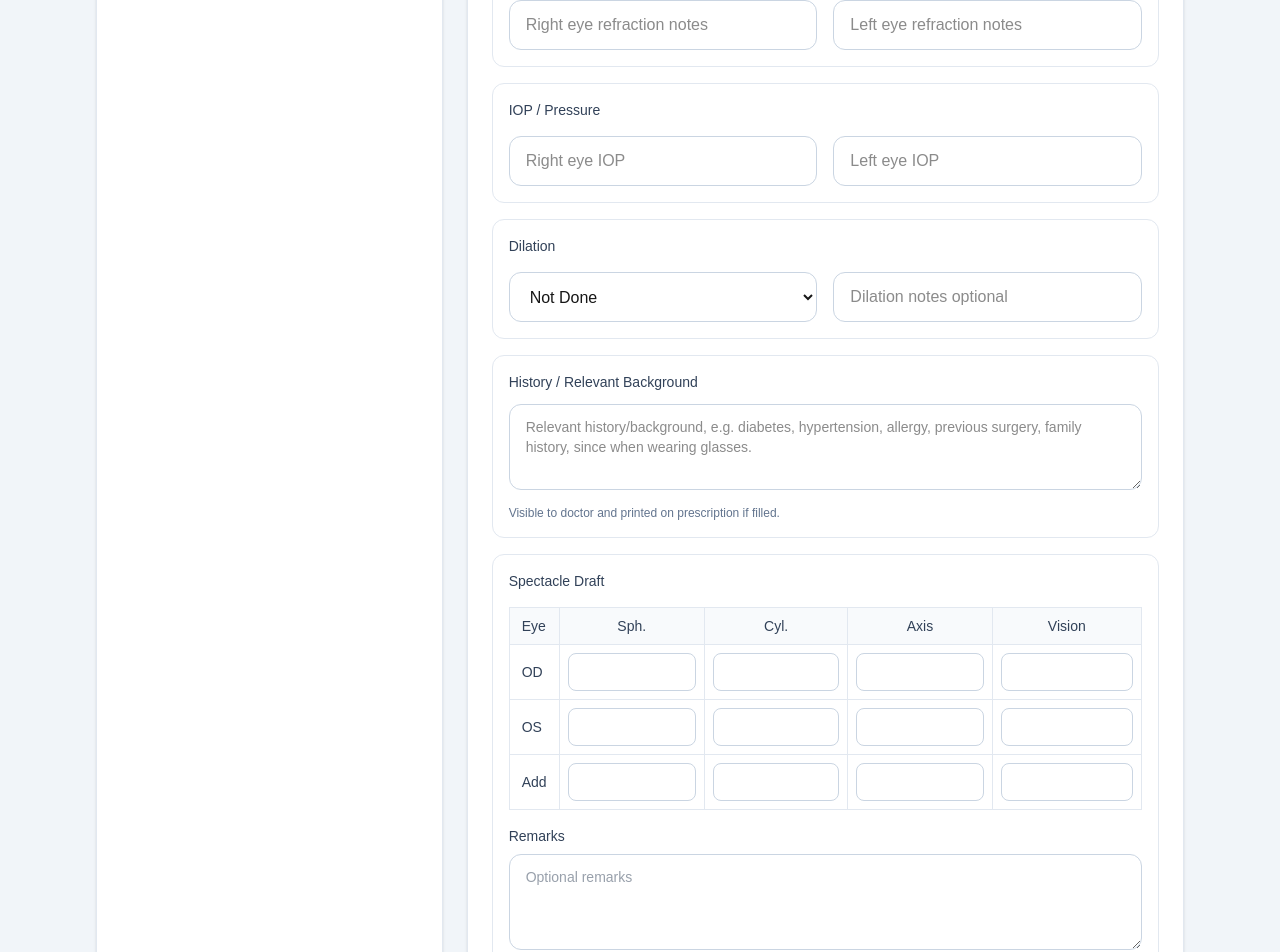
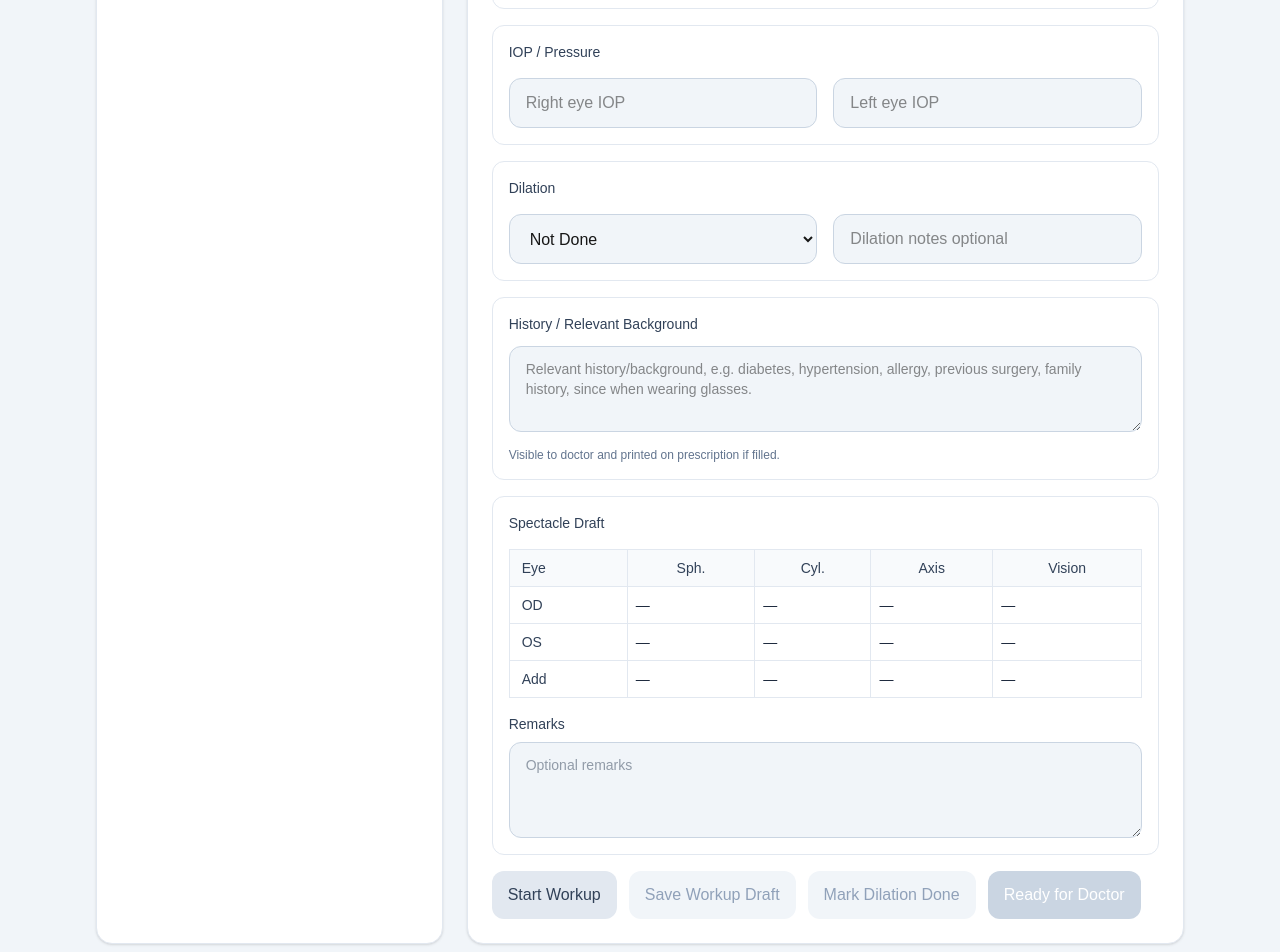
Before and after one commit to PritiGarg68/eye-clinic-app, a Next.js app: page /optometrist in a window 1280 px wide. Shown: the part 860-1812 px from the top of the page. Built offline with nearby package versions, Linux system fonts and the light colour scheme.

Commit message:
Block clinical entry without selected patient

```diff
--- a/app/doctor/page.tsx
+++ b/app/doctor/page.tsx
@@ -706,7 +706,16 @@ export default function DoctorPage() {
               onEditModeChange={setIsEditingPatientWorkup}
             />
 
-            {isEditingPatientWorkup ? (
+            {!selectedQueueItem ? (
+              <div className="rounded-xl border border-slate-200 bg-slate-50 p-4">
+                <p className="text-sm font-semibold text-slate-800">
+                  Select a patient before entering consultation details.
+                </p>
+                <p className="mt-1 text-sm text-slate-500">
+                  Findings, diagnosis, medicines, advice, follow-up, printing, and payment actions will be available after a patient is selected from the queue.
+                </p>
+              </div>
+            ) : isEditingPatientWorkup ? (
               <div className="rounded-xl border border-amber-200 bg-amber-50 p-4 text-sm font-medium text-amber-900">
                 Edit Patient / Workup mode is active. Save or Cancel the workup edit before entering consultation findings, diagnosis, medicines, advice, or printing.
               </div>
--- a/app/optometrist/page.tsx
+++ b/app/optometrist/page.tsx
@@ -109,6 +109,7 @@ export default function OptometristPage() {
   const isReadOnly =
     selectedQueueItem?.status === "Under Consultation" ||
     selectedQueueItem?.status === "Completed";
+    const isFormDisabled = !selectedQueueItem || isReadOnly;
 
   useEffect(() => {
     setWorkup(normalizeWorkup(selectedQueueItem?.optometristWorkup));
@@ -362,7 +363,7 @@ export default function OptometristPage() {
                   onChange={(event) =>
                     updateSimpleField("chiefComplaint", event.target.value)
                   }
-                  disabled={isReadOnly}
+                  disabled={isFormDisabled}
                   placeholder="Example: redness, watering, blurred vision, pain..."
                   className="min-h-24 rounded-xl border border-slate-300 px-4 py-3 font-normal outline-none focus:border-slate-500 disabled:bg-slate-100"
                 />
@@ -376,7 +377,7 @@ export default function OptometristPage() {
 
               <VisionTable
                 value={workup.vision}
-                readOnly={isReadOnly}
+                readOnly={isFormDisabled}
                 onChange={updateVisionField}
               />
             </div>
@@ -391,7 +392,7 @@ export default function OptometristPage() {
                   onChange={(event) =>
                     updateSimpleField("refractionRight", event.target.value)
                   }
-                  disabled={isReadOnly}
+                  disabled={isFormDisabled}
                   placeholder="Right eye refraction notes"
                   className="rounded-xl border border-slate-300 px-4 py-3 outline-none focus:border-slate-500 disabled:bg-slate-100"
                 />
@@ -402,7 +403,7 @@ export default function OptometristPage() {
                   onChange={(event) =>
                     updateSimpleField("refractionLeft", event.target.value)
                   }
-                  disabled={isReadOnly}
+                  disabled={isFormDisabled}
                   placeholder="Left eye refraction notes"
                   className="rounded-xl border border-slate-300 px-4 py-3 outline-none focus:border-slate-500 disabled:bg-slate-100"
                 />
@@ -421,7 +422,7 @@ export default function OptometristPage() {
                   onChange={(event) =>
                     updateSimpleField("iopRight", event.target.value)
                   }
-                  disabled={isReadOnly}
+                  disabled={isFormDisabled}
                   placeholder="Right eye IOP"
                   className="rounded-xl border border-slate-300 px-4 py-3 outline-none focus:border-slate-500 disabled:bg-slate-100"
                 />
@@ -432,7 +433,7 @@ export default function OptometristPage() {
                   onChange={(event) =>
                     updateSimpleField("iopLeft", event.target.value)
                   }
-                  disabled={isReadOnly}
+                  disabled={isFormDisabled}
                   placeholder="Left eye IOP"
                   className="rounded-xl border border-slate-300 px-4 py-3 outline-none focus:border-slate-500 disabled:bg-slate-100"
                 />
@@ -451,7 +452,7 @@ export default function OptometristPage() {
                       event.target.value as OptometristWorkup["dilationStatus"]
                     )
                   }
-                  disabled={isReadOnly}
+                  disabled={isFormDisabled}
                   className="rounded-xl border border-slate-300 px-4 py-3 outline-none focus:border-slate-500 disabled:bg-slate-100"
                 >
                   <option value="Not Done">Not Done</option>
@@ -465,7 +466,7 @@ export default function OptometristPage() {
                   onChange={(event) =>
                     updateSimpleField("dilationNotes", event.target.value)
                   }
-                  disabled={isReadOnly}
+                  disabled={isFormDisabled}
                   placeholder="Dilation notes optional"
                   className="rounded-xl border border-slate-300 px-4 py-3 outline-none focus:border-slate-500 disabled:bg-slate-100"
                 />
@@ -481,7 +482,7 @@ export default function OptometristPage() {
                 onChange={(event) =>
                   updateSimpleField("optometristNotes", event.target.value)
                 }
-                disabled={isReadOnly}
+                disabled={isFormDisabled}
                 rows={3}
                 placeholder="Relevant history/background, e.g. diabetes, hypertension, allergy, previous surgery, family history, since when wearing glasses."
                 className="w-full rounded-xl border border-slate-300 px-4 py-3 text-sm outline-none focus:border-slate-500 disabled:bg-slate-100"
@@ -503,7 +504,7 @@ export default function OptometristPage() {
                   os: workup.spectacleDraft.os,
                   add: workup.spectacleDraft.add,
                 }}
-                readOnly={isReadOnly}
+                readOnly={isFormDisabled}
                 onChange={updateSpectacleField}
               />
 
@@ -515,7 +516,7 @@ export default function OptometristPage() {
                     onChange={(event) =>
                       updateSpectacleRemarks(event.target.value)
                     }
-                    disabled={isReadOnly}
+                    disabled={isFormDisabled}
                     placeholder="Optional remarks"
                     className="min-h-24 rounded-xl border border-slate-300 px-4 py-3 font-normal outline-none focus:border-slate-500 disabled:bg-slate-100"
                   />
@@ -539,7 +540,7 @@ export default function OptometristPage() {
 
               <button
                 onClick={handleSaveWorkupDraft}
-                disabled={isReadOnly}
+                disabled={isFormDisabled}
                 className="rounded-xl bg-slate-200 px-4 py-3 font-medium text-slate-700 hover:bg-slate-300 disabled:cursor-not-allowed disabled:bg-slate-100 disabled:text-slate-400"
               >
                 Save Workup Draft
@@ -547,14 +548,16 @@ export default function OptometristPage() {
 
               <button
                 onClick={handleMarkDilated}
-                className="rounded-xl bg-slate-200 px-4 py-3 font-medium text-slate-700 hover:bg-slate-300"
+                disabled={isFormDisabled}
+                className="rounded-xl bg-slate-200 px-4 py-3 font-medium text-slate-700 hover:bg-slate-300 disabled:cursor-not-allowed disabled:bg-slate-100 disabled:text-slate-400"
               >
                 Mark Dilation Done
               </button>
 
               <button
                 onClick={handleReadyForDoctor}
-                className="rounded-xl bg-slate-900 px-4 py-3 font-medium text-white hover:bg-slate-800"
+                disabled={isFormDisabled}
+                className="rounded-xl bg-slate-900 px-4 py-3 font-medium text-white hover:bg-slate-800 disabled:cursor-not-allowed disabled:bg-slate-300"
               >
                 Ready for Doctor
               </button>
```
